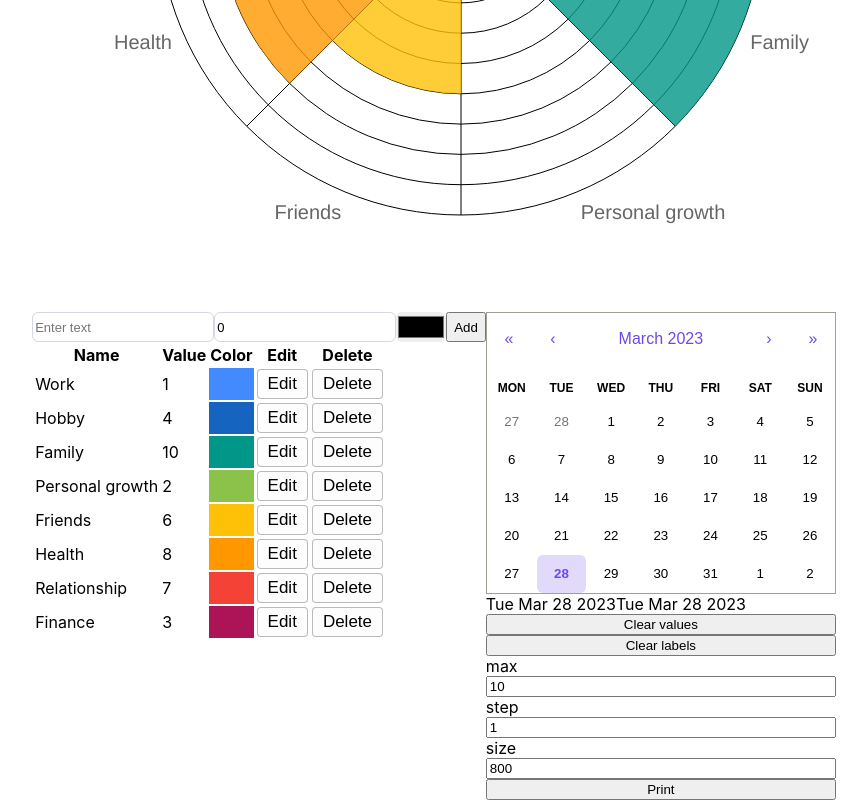
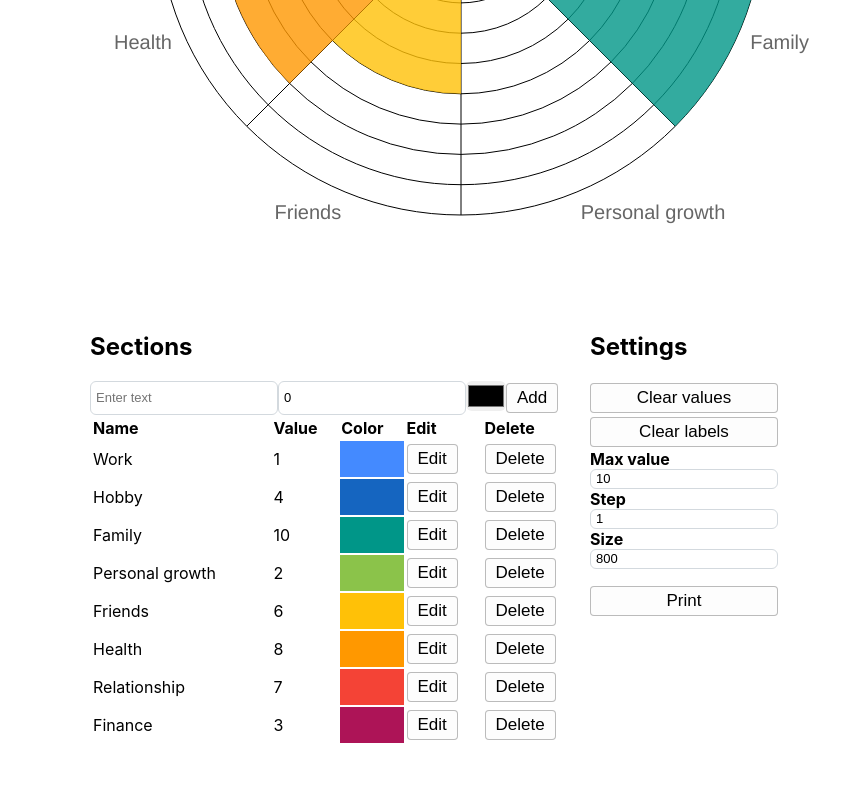
Before and after one commit to yaroslavas2001/balance_wheel, a React (Create React App) app: page / in a window 1280 px wide. Shown: the part 488-1288 px from the top of the page, without its empty margins (206-1073 px from the left). After the commit the page ends 1233 px from the top, so only its background shows below. Built offline with nearby package versions, Linux system fonts and the light colour scheme.

Commit message:
update style

```diff
--- a/src/components/Button/Button.module.css
+++ b/src/components/Button/Button.module.css
@@ -7,6 +7,8 @@
   color: rgb(0, 0, 0);
   border-radius: 4px;
   cursor: pointer;
+  margin: 2px 0px;
+  transition: .2s ease;
 }
 
 .button:hover {
--- a/src/components/Button/Button.tsx
+++ b/src/components/Button/Button.tsx
@@ -1,4 +1,4 @@
-import  { FC } from 'react';
+import { FC } from 'react';
 import style from "./Button.module.css"
 type propsType = {
   onClick: () => void
--- a/src/components/Customize/Customize.css
+++ b/src/components/Customize/Customize.css
@@ -1,9 +1,3 @@
-.block {
-  display: flex;
-  flex-direction: column;
-  background-color: red;
-}
-
 .react-calendar {
   width: 350px;
   max-width: 100%;
--- a/src/components/Customize/Customize.module.css
+++ b/src/components/Customize/Customize.module.css
@@ -2,3 +2,28 @@
     display: flex;
     flex-direction: column;
 }
+
+.input {
+    width: auto;
+    border: 1px solid #d3d9de;
+    border-radius: 6px;
+    font-size: 13px;
+    cursor: pointer;
+    min-width: 40px;
+    height: 20px;
+    padding: 0px 5px;
+    box-sizing: border-box;
+    outline: none;
+    transition: .4s ease;
+}
+.input:hover,
+.input:active,
+.input:focus {
+    border: 1px solid #b6bfc7;
+}
+.settings_block{
+    margin: 0px 0px 15px;
+    width: auto;
+    display: flex;
+    flex-direction: column;
+}
--- a/src/components/Customize/Customize.tsx
+++ b/src/components/Customize/Customize.tsx
@@ -5,6 +5,7 @@ import "./Customize.module.css"
 import "./Customize.css"
 
 import Calendar from 'react-calendar';
+import Button from '../Button/Button';
 type propsType = {
   max: number
   step: number
@@ -26,7 +27,8 @@ let Customize: FC<propsType> = ({ clear, print, max, size, step, clearNames, set
   };
   return (
     <div className={style.block}>
-      <Calendar
+      <h2>Settings</h2>
+      {/* <Calendar
         onChange={(time) => onChange(time)}
         selectRange={true}
         defaultValue={[startDate, endDate]}
@@ -35,15 +37,16 @@ let Customize: FC<propsType> = ({ clear, print, max, size, step, clearNames, set
       />
       {startDate.toDateString()}
       {endDate !== null ? endDate.toDateString() : ''}
-      <br />
+      <br /> */}
+      <Button name='Clear values' onClick={() => clear()} />
+      <Button name='Clear labels' onClick={() => clearNames()} />
+      <div className={style.settings_block}>
+        <b>Max value</b>    <input className={style.input} type="number" value={max} onChange={(e) => { setMax(Number(e.target.value)) }} />
+        <b>Step</b>   <input className={style.input} type="number" value={step} onChange={(e) => { setStep(Number(e.target.value)) }} />
+        <b>Size</b>  <input className={style.input} type="number" min={500} value={size} onChange={(e) => { setSize(Number(e.target.value)) }} />
 
-
-      <button onClick={() => clear()}>Clear values</button>
-      <button onClick={() => clearNames()}>Clear labels</button>
-      max <input type="number" value={max} onChange={(e) => { setMax(Number(e.target.value)) }} />
-      step<input type="number" value={step} onChange={(e) => { setStep(Number(e.target.value)) }} />
-      size<input type="number" min={500} value={size} onChange={(e) => { setSize(Number(e.target.value)) }} />
-      <button onClick={() => print()}>Print</button>
+      </div>
+      <Button name='Print' onClick={() => print()} />
     </div>
   )
 }
--- a/src/components/NewValue/NewValue.module.css
+++ b/src/components/NewValue/NewValue.module.css
@@ -8,7 +8,8 @@
   border-radius: 6px;
   font-size: 13px;
   cursor: pointer;
-  min-width: 50px;
+  min-width: 40px;
+  padding: 0px 5px;
   box-sizing: border-box;
   outline: none;
   transition: .4s ease;
@@ -25,7 +26,3 @@ input[type=color] {
 .input:focus {
   border: 1px solid #b6bfc7;
 }
-
-.btn {
-  width: auto;
-}
--- a/src/components/NewValue/NewValue.tsx
+++ b/src/components/NewValue/NewValue.tsx
@@ -4,6 +4,7 @@ import { Field } from "formik";
 import { Form } from "formik";
 import style from "./NewValue.module.css"
 import { PolarAreaDataModel } from '../../Model/PolarAreaDataModel';
+import Button from '../Button/Button';
 
 type propsType = {
   data: any
@@ -29,7 +30,7 @@ let NewValue: FC<propsType> = ({ data,  addItem }) => {
         <Field name="text" type="text" placeholder="Enter text" className={style.input} />
         <Field name="number" type="number" className={style.input} />
         <Field name="backgroundColor" type="color" className={style.input} />
-        <button type="submit" className={style.btn}>Add</button>
+        <Button name='Add' type='submit' onClick={()=>{}} />
       </Form>
     </Formik>
   )
--- /dev/null
+++ b/src/components/PolarAreaTable/PolarAreaTable.module.css
@@ -0,0 +1,6 @@
+.table {
+    width: 500px;
+}
+.thead{
+    text-align: left;
+}
--- a/src/components/PolarAreaTable/PolarAreaTable.tsx
+++ b/src/components/PolarAreaTable/PolarAreaTable.tsx
@@ -45,12 +45,13 @@ let PolarAreaTable: FC<propsType> = ({ data, tableName, daleteItem, updateItem,
 
   return (
     <div>
-      <div>
-        <NewValue addItem={addItem} data={{ text: '', number: 0, backgroundColor: "#000000" }} />
-      </div>
-      <table>
+      <h2>Sections</h2>
+      {/* <div> */}
+      <NewValue addItem={addItem} data={{ text: '', number: 0, backgroundColor: "#000000" }} />
+      {/* </div> */}
+      <table className={style.table}>
         <thead>
-          <tr>
+          <tr className={style.thead}>
             {th}
           </tr>
         </thead>
```
